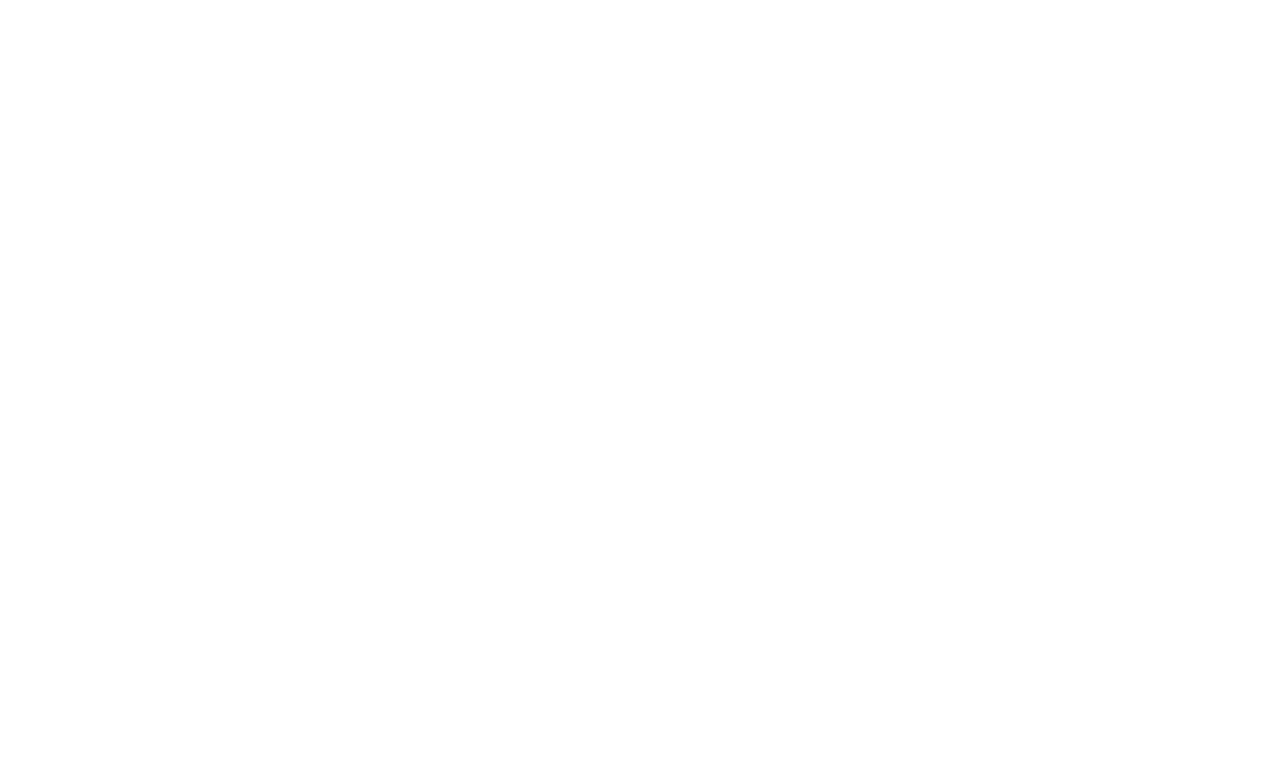
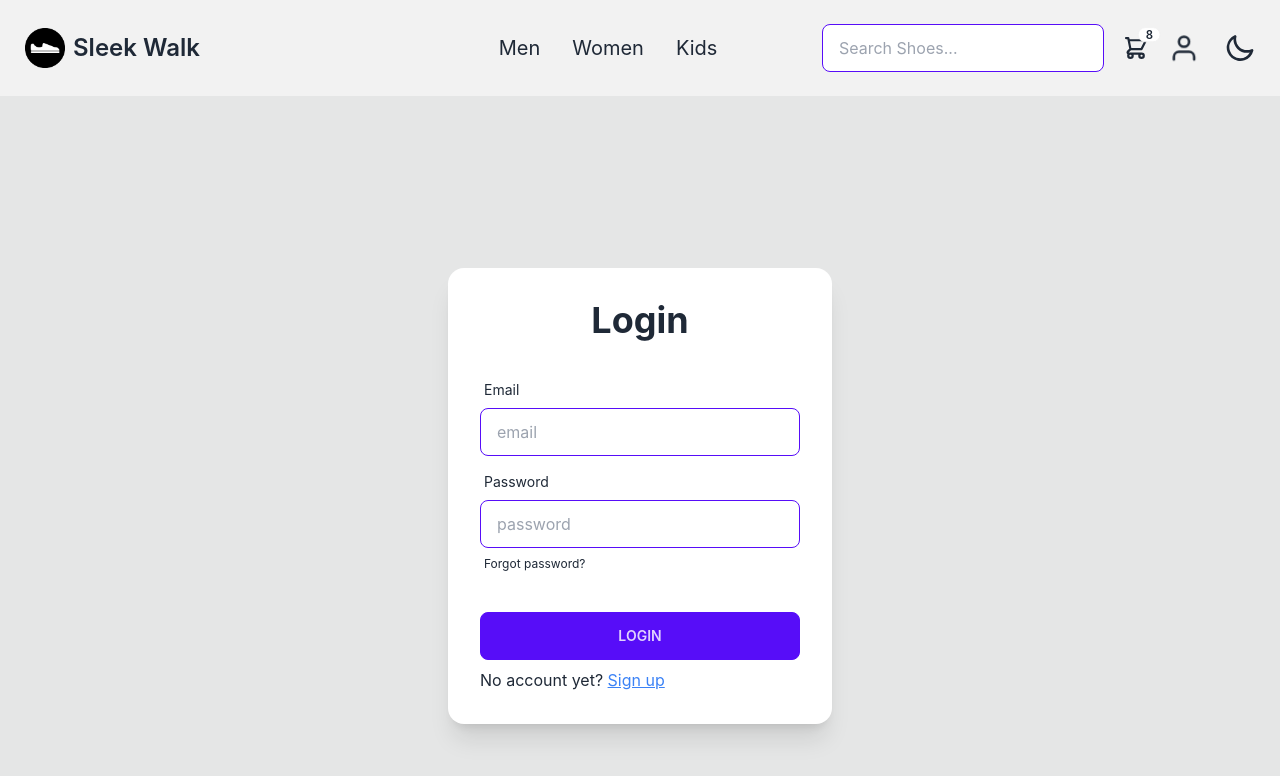
Before and after one commit to Ziyad-Aljaser/sleek-walk, a React (Create React App) app in the folder client/: page /login in a window 1280 px wide. Before the commit this address had no page. Shown: the top 776 px of the page. Built offline with nearby package versions, Linux system fonts and the light colour scheme.

Commit message:
Create Login page

```diff
--- a/client/src/App.js
+++ b/client/src/App.js
@@ -1,10 +1,12 @@
 import { Route, Routes } from "react-router-dom";
 import Home from "./pages/Home";
+import Login from "./pages/Login";
 
 function App() {
   return (
     <Routes>
       <Route path="/" element={<Home />} />
+      <Route path="/login" element={<Login />} />
     </Routes>
   );
 }
--- a/client/src/components/Navbar.jsx
+++ b/client/src/components/Navbar.jsx
@@ -87,7 +87,7 @@ const Navbar = () => {
                 </li>
               </ul>
             </div>
-            <Link href="/" className="btn btn-ghost normal-case text-2xl">
+            <Link to="/" className="btn btn-ghost normal-case text-2xl">
               <div className="w-10 rounded-full">
                 <img src={logo} alt="Logo" />
               </div>
@@ -176,7 +176,7 @@ const Navbar = () => {
                   <span className="badge">New</span>
                 </a>
               </li> */}
-              <li><a href="/">Log in</a></li>
+              <li><Link to="/login">Log in</Link></li>
               <li><a href="/">Sign up</a></li>
             </ul>
           </div>
--- a/client/src/pages/Home.jsx
+++ b/client/src/pages/Home.jsx
@@ -1,4 +1,5 @@
 import React from "react";
+
 import Layout from "../components/Layout";
 
 import hero_img from "../assets/hero_img.png"
@@ -8,6 +9,7 @@ export default function Home() {
 
   return (
     <Layout>
+      {/* Hero Section */}
       {/* The padding is smaller when the screen is small */}
       <div className="hero py-16 sm:py-32 bg-base-300">
         <div className="hero-content grid md:grid-cols-2 gap-8">
@@ -28,6 +30,7 @@ export default function Home() {
           </div>
         </div>
       </div>
+
     </Layout>
   );
 }
--- /dev/null
+++ b/client/src/pages/Login.jsx
@@ -0,0 +1,40 @@
+import React from "react";
+import { NavLink } from "react-router-dom";
+
+import Layout from "../components/Layout";
+
+export default function Login() {
+
+  return (
+    <Layout>
+
+        <div className="flex items-center justify-center h-screen bg-base-300 p-5"> {/* Centering container */}
+            <div className="card w-96 bg-base-100 shadow-xl">
+                <div className="card-body">
+                    <h1 className="text-4xl font-bold text-center mb-6">Login</h1>
+                    <div className="form-control">
+                        <label className="label">
+                            <span className="label-text">Email</span>
+                        </label>
+                        <input type="email" placeholder="email" className="input input-bordered input-primary" />
+                    </div>
+                    <div className="form-control">
+                        <label className="label">
+                            <span className="label-text">Password</span>
+                        </label>
+                        <input type="password" placeholder="password" className="input input-bordered input-primary" />
+                        <label className="label">
+                            <a href="#" className="label-text-alt link link-hover">Forgot password?</a>
+                        </label>
+                    </div>
+                    <div className="form-control mt-6">
+                        <button className="btn btn-primary">Login</button>
+                    </div>
+                    <p>No account yet? <a href="#" className="link link-hover text-blue-500 underline">Sign up</a></p>
+                </div>
+            </div>
+        </div>
+
+    </Layout>
+  );
+}
```
